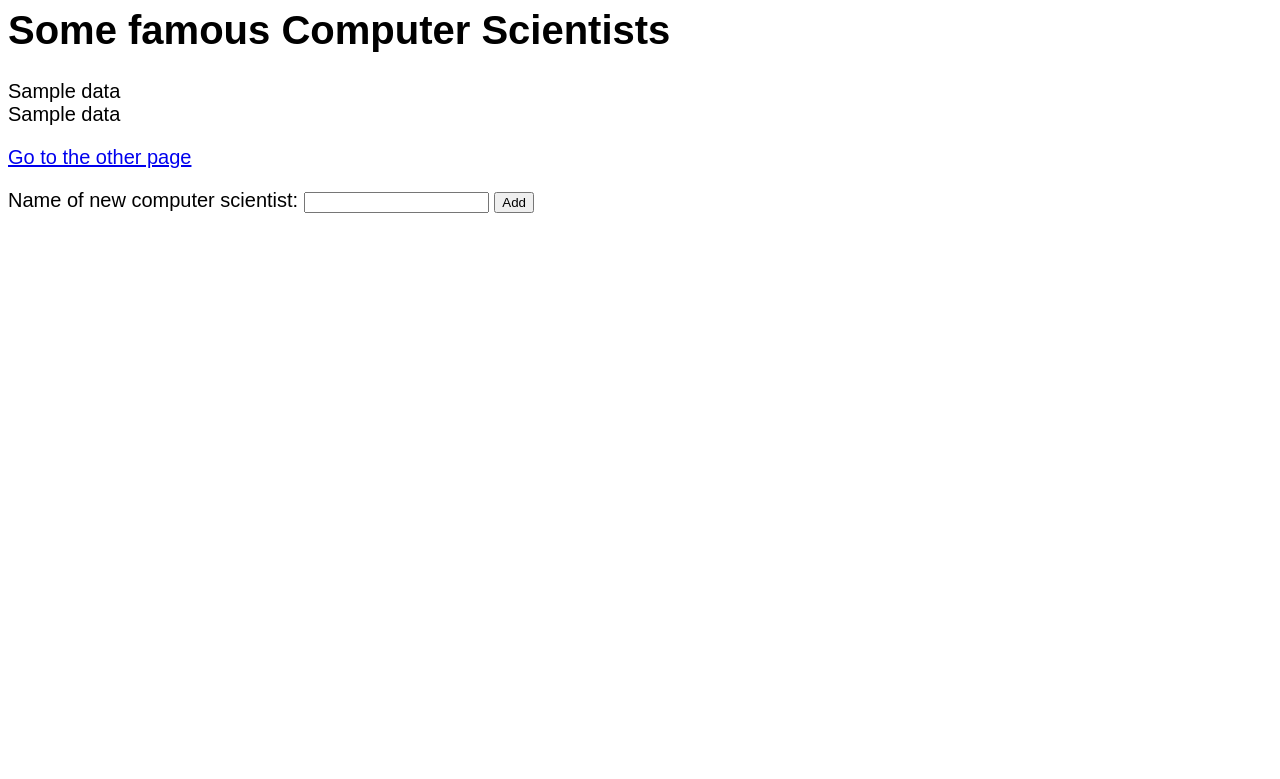
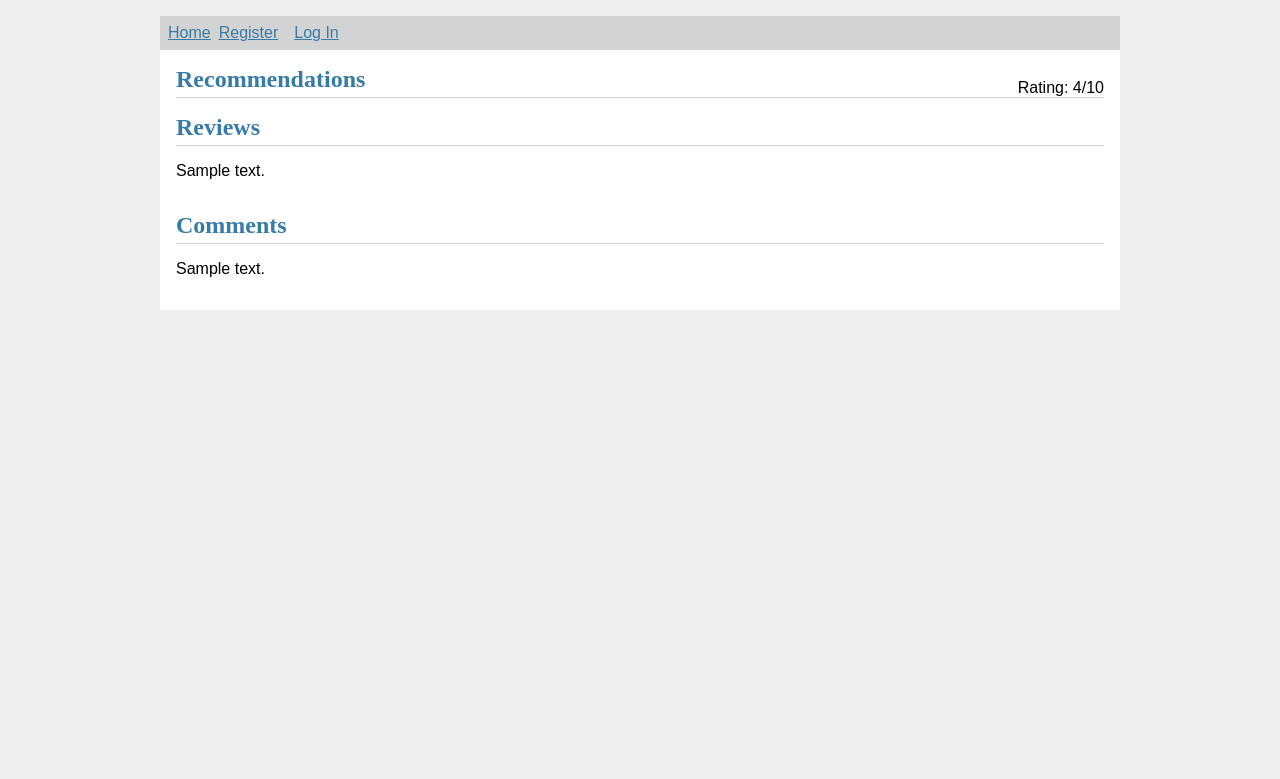
Before and after one commit to Andrewtcr/Anime-Rec-Web-App, a Flask app: template templates/recommendations.html in a window 1280 px wide. Shown: the top 779 px of the page. Run offline with Flask 2, Linux system fonts and the light colour scheme; the template is opened without the code that fills it: most values are stand-ins (such as "Sample title", 1, 10 or a date in 2020); parts of the project's set-up code (start-up, migrations or seed data) failed here and were passed over.

Commit message:
Modified temporary table.

```diff
--- a/server.py
+++ b/server.py
@@ -365,42 +365,27 @@ def recommend_animes():
   if error is not None:
     flash(error)
   else:
-    g.conn.execute(text('CREATE TABLE #DesiredGenres (genre varchar(20) not null, primary key(genre))'))
-    g.conn.execute(text('CREATE TABLE #BadGenres (genre varchar(20) not null, primary key(genre))'))
+    g.conn.execute(text('CREATE TEMPORARY TABLE DesiredGenres (genre varchar(20) not null, primary key(genre))'))
+    g.conn.execute(text('CREATE TEMPORARY TABLE BadGenres (genre varchar(20) not null, primary key(genre))'))
     for genre in listGenres:
-        g.conn.execute(text('INSERT INTO #DesiredGenres :a'), a=genre)
+        g.conn.execute(text('INSERT INTO DesiredGenres :a'), a=genre)
     for badgenre in excludeGenres:
-        g.conn.execute(text('INSERT INTO #BaddGenres :b'), b=badgenre)
+        g.conn.execute(text('INSERT INTO BaddGenres :b'), b=badgenre)
 
     recommendedAnimes = g.conn.execute(text(
-          ' SELECT anime_name, anime_id '
+          ' SELECT *'
           ' FROM (SELECT anime_name, anime_id, COUNT(anime_genre) FROM anime NATURAL JOIN anime_genre '
-          ' WHERE anime_genre IN #DesiredGenres AND average_rating > :y AND anime_id NOT IN (#BadGenres) '
+          ' WHERE anime_genre IN DesiredGenres AND average_rating > :y AND anime_id NOT IN (BadGenres) '
           ' GROUP BY anime_name, anime_id '
           ' ORDER BY COUNT(anime_genre) ) '
           ' GROUP BY anime_name, anime_id '
       ), y=minNum
       ).fetchall()
 
-    animeIDs = g.conn.execute(text(
-          ' SELECT anime_id '
-          ' FROM (SELECT anime_name, anime_id, COUNT(anime_genre) FROM anime NATURAL JOIN anime_genre '
-          ' WHERE anime_genre IN #DesiredGenres AND average_rating > :y AND anime_id NOT IN (#BadGenres) '
-          ' GROUP BY anime_name, anime_id '
-          ' ORDER BY COUNT(anime_genre) ) '
-          ' GROUP BY anime_name, anime_id '
-      ), y=minNum
-      ).fetchall()
+    g.conn.execute(text('DROP TABLE DesiredGenres'))
+    g.conn.execute(text('DROP TABLE BadGenres'))
 
-    animeList = []
-    for ID in animeIDs:
-        animeUrl = 'anime?anime_id=' + str(ID)
-        animeList.append(animeUrl)
-
-    g.conn.execute(text('DROP TABLE #DesiredGenres'))
-    g.conn.execute(text('DROP TABLE #BadGenres'))
-
-    return render_template('recommendations.html', recommendedAnimes=recommendedAnimes, animeList=animeList)
+    return render_template('recommendations.html', recommendedAnimes=recommendedAnimes)
 
   return redirect('index')
 
--- a/templates/recommendations.html
+++ b/templates/recommendations.html
@@ -1,29 +1,41 @@
-<html>
-  <style>
-    body{
-      font-size: 15pt;
-      font-family: arial;
-    }
-  </style>
+{% extends 'base.html' %}
 
+{% block header %}
+  <h1>{% block title %}Recommendations{% endblock %}</h1>
+  <span>Rating: {{anime['avg_rating']}}/10</span>
+{% endblock %}
 
-<body>
-  <h1>Some famous Computer Scientists</h1>
-  <div>{{data}}</div>
-
-  <div>
-    {% for n in data %}
-    <div>{{n}}</div>
-    {% endfor %}
-  </div>
-
-<p><a href="another">Go to the other page</a></p>
-
-<form method="POST" action="/add">
-<p>Name of new computer scientist: <input type="text" name="name"> <input type="submit" value="Add"></p>
-</form>
-
-</body>
-
-
-</html>
+{% block content %}
+  <header>
+    <h1>Reviews</h1>
+    <span>
+      {% if g.account %}
+        <a class="action" href={{write_url}}>Write</a>
+      {% endif %}
+    </span>
+  </header>
+  {% for review in reviews %}
+    <article class="post">
+      <p class="body">{{ review['text'] }}</p>
+    </article>
+    {% if not loop.last %}
+      <hr>
+    {% endif %}
+  {% endfor %}
+  <header>
+    <h1>Comments</h1>
+    <span>
+      {% if g.account %}
+        <a class="action" href={{post_url}}>Post</a>
+      {% endif %}
+    </span>
+  </header>
+  {% for comment in comments %}
+    <article class="post">
+      <p class="body">{{ comment['text'] }}</p>
+    </article>
+    {% if not loop.last %}
+      <hr>
+    {% endif %}
+  {% endfor %}
+{% endblock %}
```
